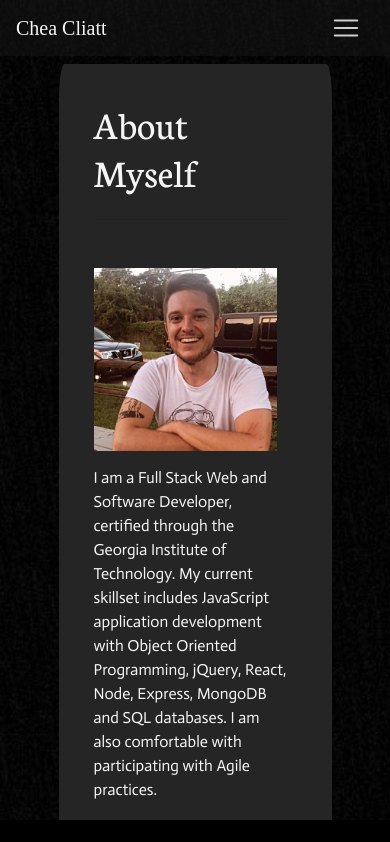
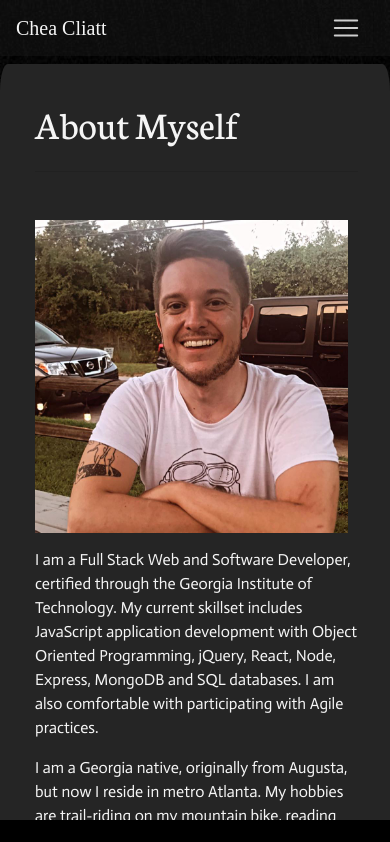
Before and after one commit to cheacliatt/domain-portfolio, a React (Create React App) app in the folder client/: page / in a window 390 px wide. Shown: the top 842 px of the page. Built offline with nearby package versions, Linux system fonts and the light colour scheme.

Commit message:
More testing margins

```diff
--- a/client/src/components/HomeBody/style.css
+++ b/client/src/components/HomeBody/style.css
@@ -180,8 +180,11 @@
       align-content: center;
     }
 
-    .container {
-      margin-right: 40%;
-      margin-left: 8%;
+    #main-container {
+      margin-right: 0em;
+      margin-left: 0%;
+      padding-right: 2em;
+      width: auto;
+
     }
   }
```
